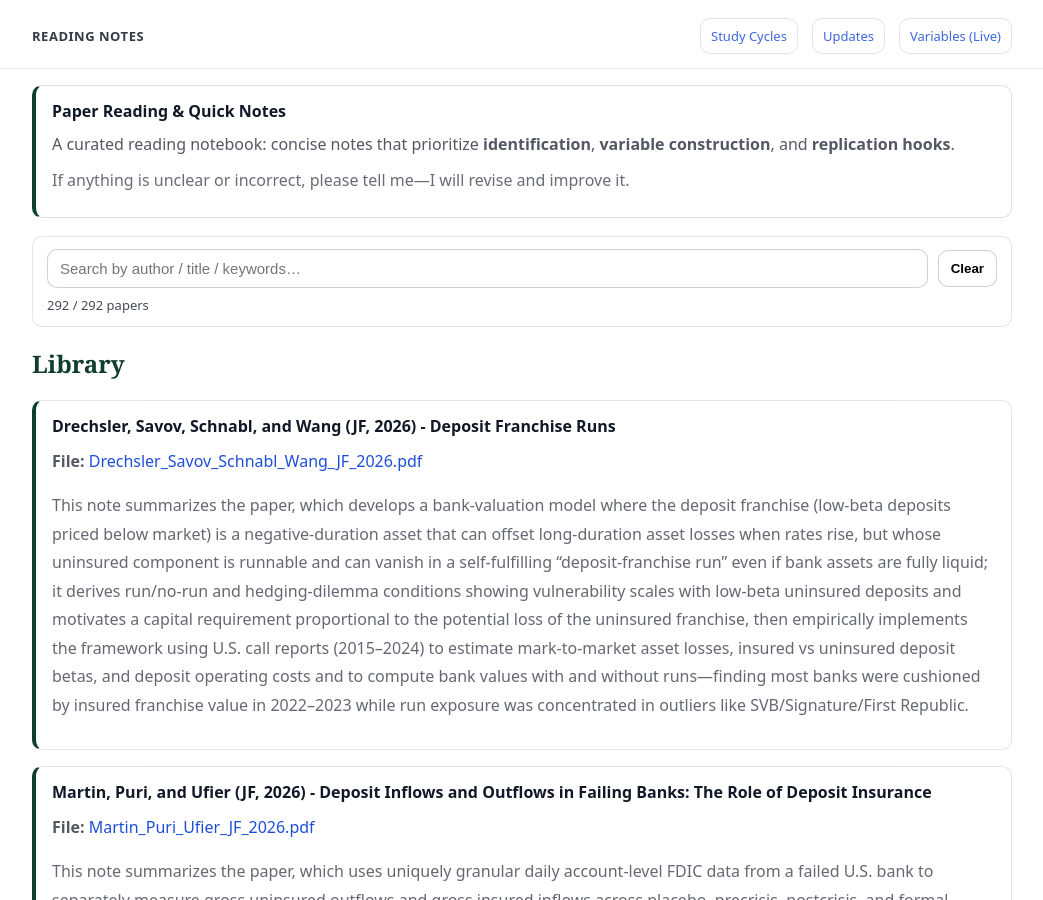
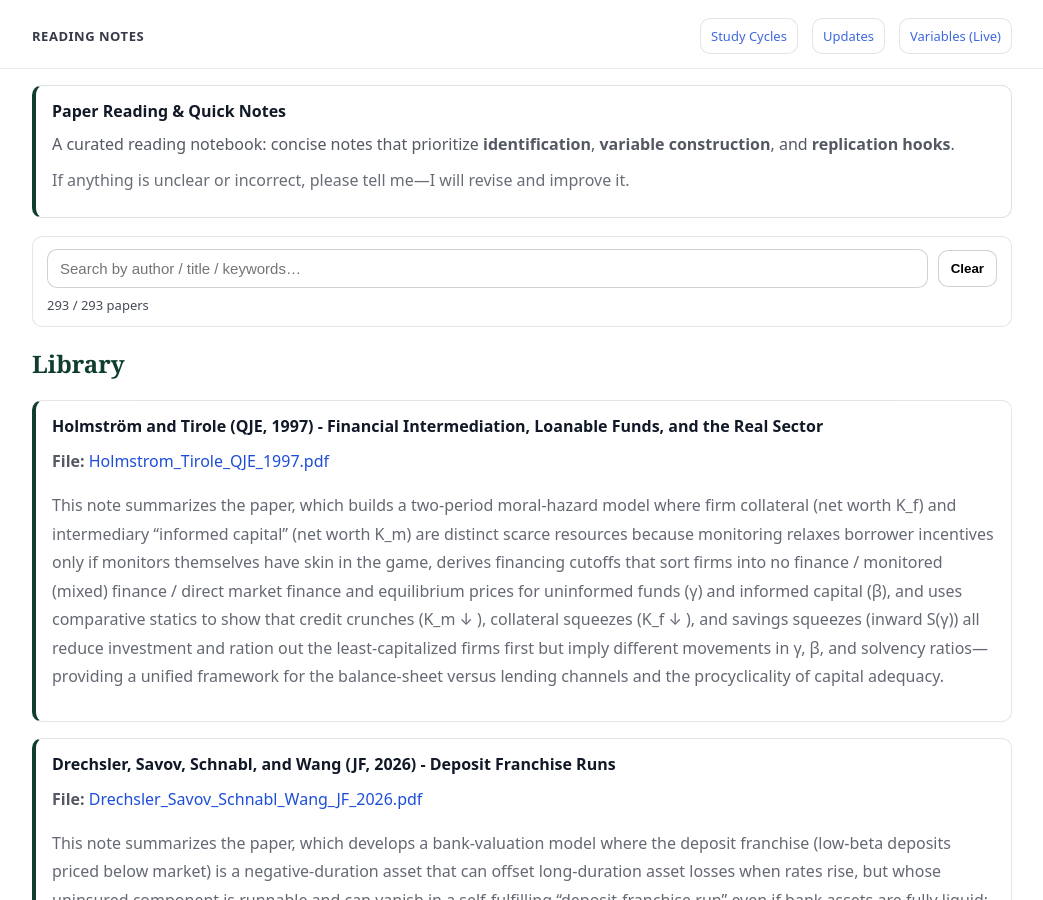
Before and after one commit to yaxinzn/study-archive, a Jekyll site: the page built from reading/index.md, in a window 1280 px wide and 900 px high. Shown: the whole window, without its empty margins (118-1161 px from the left). Built offline with Jekyll 4.4.1, drawn with Linux system fonts in a browser that asks for light colours.

Commit message:
Reading: add/update Holmstrom_Tirole_QJE_1997.pdf

```diff
--- a/_data/reading.yml
+++ b/_data/reading.yml
@@ -1,3 +1,7 @@
+- title: "Holmström and Tirole (QJE, 1997) - Financial Intermediation, Loanable Funds, and the Real Sector"
+  file: "Holmstrom_Tirole_QJE_1997.pdf"
+  desc: "This note summarizes the paper, which builds a two-period moral-hazard model where firm collateral (net worth K_f) and intermediary “informed capital” (net worth K_m) are distinct scarce resources because monitoring relaxes borrower incentives only if monitors themselves have skin in the game, derives financing cutoffs that sort firms into no finance / monitored (mixed) finance / direct market finance and equilibrium prices for uninformed funds (γ) and informed capital (β), and uses comparative statics to show that credit crunches (K_m ↓ ), collateral squeezes (K_f ↓ ), and savings squeezes (inward S(γ)) all reduce investment and ration out the least-capitalized firms first but imply different movements in γ, β, and solvency ratios—providing a unified framework for the balance-sheet versus lending channels and the procyclicality of capital adequacy."
+
 - title: "Drechsler, Savov, Schnabl, and Wang (JF, 2026) - Deposit Franchise Runs"
   file: "Drechsler_Savov_Schnabl_Wang_JF_2026.pdf"
   desc: "This note summarizes the paper, which develops a bank-valuation model where the deposit franchise (low-beta deposits priced below market) is a negative-duration asset that can offset long-duration asset losses when rates rise, but whose uninsured component is runnable and can vanish in a self-fulfilling “deposit-franchise run” even if bank assets are fully liquid; it derives run/no-run and hedging-dilemma conditions showing vulnerability scales with low-beta uninsured deposits and motivates a capital requirement proportional to the potential loss of the uninsured franchise, then empirically implements the framework using U.S. call reports (2015–2024) to estimate mark-to-market asset losses, insured vs uninsured deposit betas, and deposit operating costs and to compute bank values with and without runs—finding most banks were cushioned by insured franchise value in 2022–2023 while run exposure was concentrated in outliers like SVB/Signature/First Republic."
```
Also changed, not shown: 1 other file.
